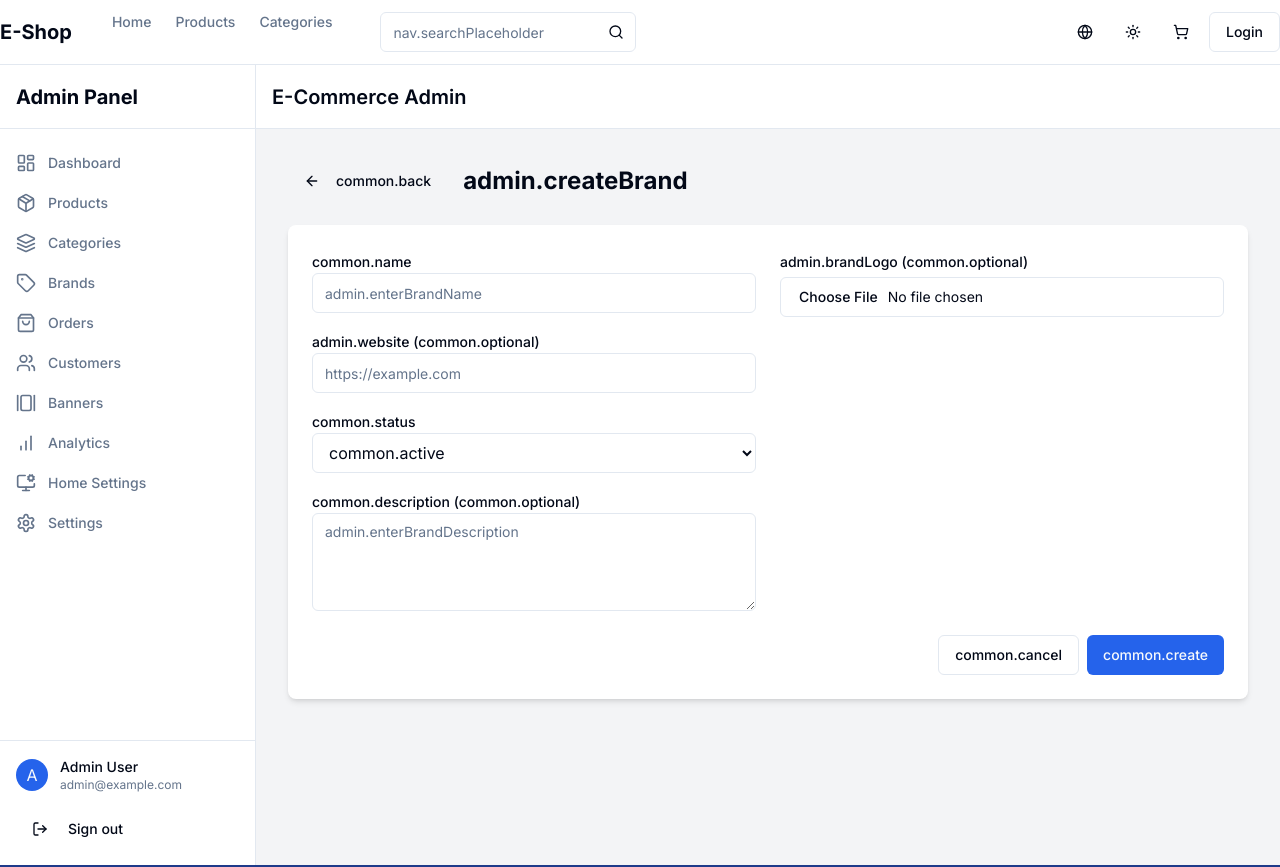
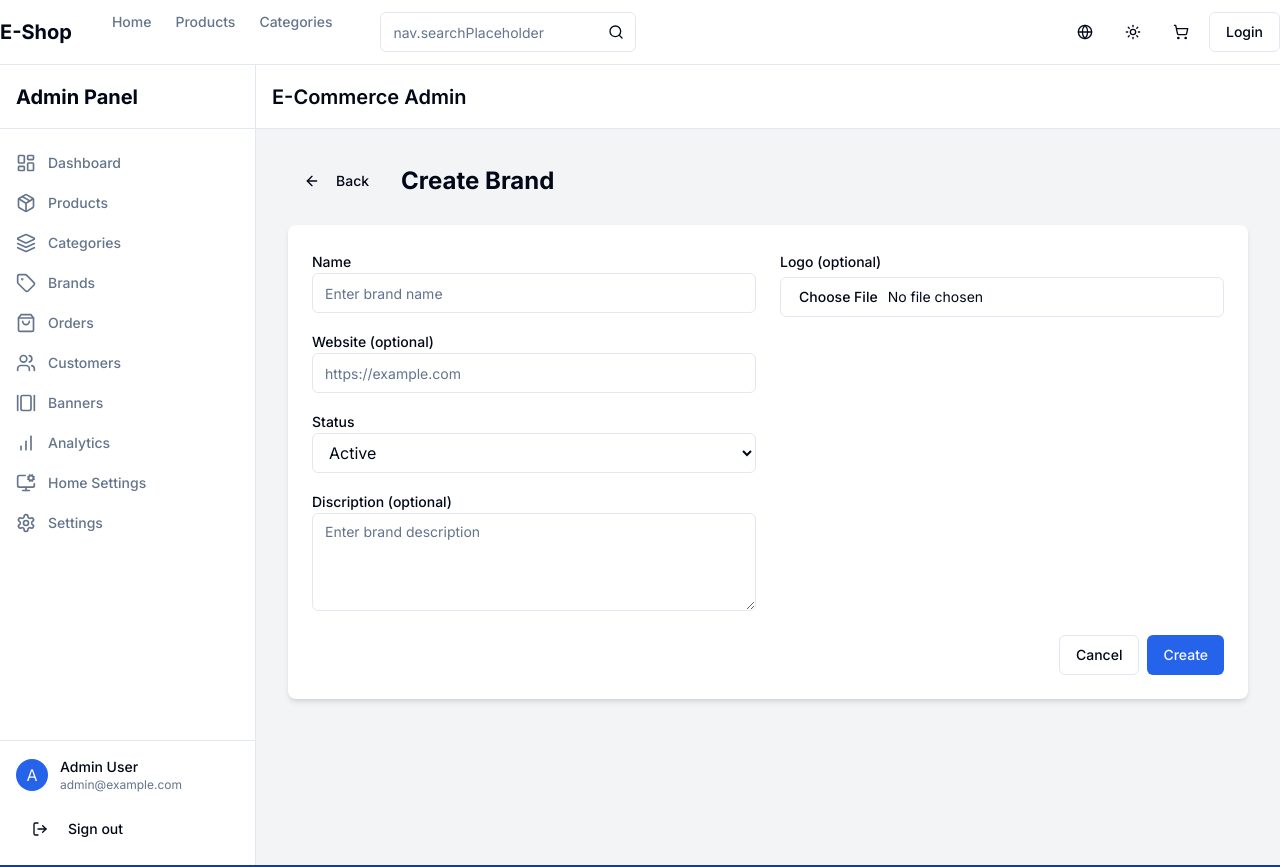
Before and after one commit to naem0/e-commerce-fontend, a Next.js app: page /admin/brands/create in a window 1280 px wide. Shown: the top 867 px of the page. Built offline with nearby package versions, Linux system fonts and the light colour scheme; no server answers.

Commit message:
refactor: replace translation keys with static text in brand and category creation pages

```diff
--- a/app/admin/brands/create/page.jsx
+++ b/app/admin/brands/create/page.jsx
@@ -66,9 +66,9 @@ export default function CreateBrandPage() {
       <div className="flex items-center mb-6">
         <Button variant="ghost" onClick={() => router.back()} className="mr-4">
           <ArrowLeft className="h-4 w-4 mr-2" />
-          {t("common.back")}
+          Back
         </Button>
-        <h1 className="text-2xl font-bold">{t("admin.createBrand")}</h1>
+        <h1 className="text-2xl font-bold">Create Brand</h1>
       </div>
 
       <div className="bg-card rounded-lg shadow-md p-6">
@@ -83,21 +83,21 @@ export default function CreateBrandPage() {
           <div className="grid grid-cols-1 md:grid-cols-2 gap-6">
             <div className="space-y-4">
               <div>
-                <Label htmlFor="name">{t("common.name")}</Label>
+                <Label htmlFor="name">Name</Label>
                 <Input
                   id="name"
                   name="name"
                   value={formData.name}
                   onChange={handleChange}
                   required
-                  placeholder={t("admin.enterBrandName")}
+                  placeholder="Enter brand name"
                   className="bg-background"
                 />
               </div>
 
               <div>
                 <Label htmlFor="website">
-                  {t("admin.website")} ({t("common.optional")})
+                  Website (optional)
                 </Label>
                 <Input
                   id="website"
@@ -111,7 +111,7 @@ export default function CreateBrandPage() {
               </div>
 
               <div>
-                <Label htmlFor="status">{t("common.status")}</Label>
+                <Label htmlFor="status">Status</Label>
                 <select
                   id="status"
                   name="status"
@@ -119,21 +119,21 @@ export default function CreateBrandPage() {
                   onChange={handleChange}
                   className="w-full border rounded-md px-3 py-2 bg-background text-foreground"
                 >
-                  <option value="active">{t("common.active")}</option>
-                  <option value="inactive">{t("common.inactive")}</option>
+                  <option value="active">Active</option>
+                  <option value="inactive">Inactive</option>
                 </select>
               </div>
 
               <div>
                 <Label htmlFor="description">
-                  {t("common.description")} ({t("common.optional")})
+                  Discription (optional)
                 </Label>
                 <Textarea
                   id="description"
                   name="description"
                   value={formData.description}
                   onChange={handleChange}
-                  placeholder={t("admin.enterBrandDescription")}
+                  placeholder="Enter brand description"
                   rows={4}
                   className="bg-background"
                 />
@@ -143,7 +143,7 @@ export default function CreateBrandPage() {
             <div className="space-y-4">
               <div>
                 <Label htmlFor="logo">
-                  {t("admin.brandLogo")} ({t("common.optional")})
+                  Logo (optional)
                 </Label>
                 <Input
                   id="logo"
@@ -154,7 +154,7 @@ export default function CreateBrandPage() {
                 />
                 {logoPreview && (
                   <div className="mt-2">
-                    <p className="text-sm text-muted-foreground mb-1">{t("common.preview")}:</p>
+                    <p className="text-sm text-muted-foreground mb-1">Preview:</p>
                     <img
                       src={logoPreview || "/placeholder.svg"}
                       alt="Brand logo preview"
@@ -168,11 +168,11 @@ export default function CreateBrandPage() {
 
           <div className="flex justify-end gap-2">
             <Button type="button" variant="outline" onClick={() => router.push("/admin/brands")}>
-              {t("common.cancel")}
+              Cancel
             </Button>
             <Button type="submit" disabled={loading}>
               {loading && <Loader2 className="mr-2 h-4 w-4 animate-spin" />}
-              {t("common.create")}
+              Create
             </Button>
           </div>
         </form>
--- a/app/admin/categories/create/page.jsx
+++ b/app/admin/categories/create/page.jsx
@@ -7,12 +7,10 @@ import { Input } from "@/components/ui/input"
 import { Textarea } from "@/components/ui/textarea"
 import { Label } from "@/components/ui/label"
 import { AlertCircle, ArrowLeft, Loader2 } from "lucide-react"
-import { useTranslation } from "@/components/language-provider"
 import { getCategories, createCategory } from "@/services/category.service"
 
 export default function CreateCategoryPage() {
   const router = useRouter()
-  const { t } = useTranslation()
   const [formData, setFormData] = useState({
     name: "",
     description: "",
@@ -81,9 +79,9 @@ export default function CreateCategoryPage() {
       <div className="flex items-center mb-6">
         <Button variant="ghost" onClick={() => router.back()} className="mr-4">
           <ArrowLeft className="h-4 w-4 mr-2" />
-          {t("common.back")}
+          Back
         </Button>
-        <h1 className="text-2xl font-bold">{t("admin.createCategory")}</h1>
+        <h1 className="text-2xl font-bold">Create Category</h1>
       </div>
 
       <div className="bg-card rounded-lg shadow-md p-6">
@@ -98,21 +96,21 @@ export default function CreateCategoryPage() {
           <div className="grid grid-cols-1 md:grid-cols-2 gap-6">
             <div className="space-y-4">
               <div>
-                <Label htmlFor="name">{t("admin.categoryName")}</Label>
+                <Label htmlFor="name">Category Name</Label>
                 <Input
                   id="name"
                   name="name"
                   value={formData.name}
                   onChange={handleChange}
                   required
-                  placeholder={t("admin.enterCategoryName")}
+                  placeholder="Enter category name"
                   className="bg-background"
                 />
               </div>
 
               <div>
                 <Label htmlFor="parent">
-                  {t("admin.parentCategory")} ({t("common.optional")})
+                  Parent Category (optional)
                 </Label>
                 <select
                   id="parent"
@@ -121,7 +119,7 @@ export default function CreateCategoryPage() {
                   onChange={handleChange}
                   className="w-full border rounded-md px-3 py-2 bg-background text-foreground"
                 >
-                  <option value="">{t("admin.noneTopLevel")}</option>
+                  <option value="">None (Top Level)</option>
                   {parentCategories.map((category) => (
                     <option key={category._id} value={category._id}>
                       {category.name}
@@ -131,7 +129,7 @@ export default function CreateCategoryPage() {
               </div>
 
               <div>
-                <Label htmlFor="status">{t("common.status")}</Label>
+                <Label htmlFor="status">Status</Label>
                 <select
                   id="status"
                   name="status"
@@ -139,21 +137,21 @@ export default function CreateCategoryPage() {
                   onChange={handleChange}
                   className="w-full border rounded-md px-3 py-2 bg-background text-foreground"
                 >
-                  <option value="active">{t("common.active")}</option>
-                  <option value="inactive">{t("common.inactive")}</option>
+                  <option value="active">Active</option>
+                  <option value="inactive">Inactive</option>
                 </select>
               </div>
 
               <div>
                 <Label htmlFor="description">
-                  {t("common.description")} ({t("common.optional")})
+                  Description (optional)
                 </Label>
                 <Textarea
                   id="description"
                   name="description"
                   value={formData.description}
                   onChange={handleChange}
-                  placeholder={t("admin.enterCategoryDescription")}
+                  placeholder="Enter category description"
                   rows={4}
                   className="bg-background"
                 />
@@ -163,7 +161,7 @@ export default function CreateCategoryPage() {
             <div className="space-y-4">
               <div>
                 <Label htmlFor="image">
-                  {t("admin.categoryImage")} ({t("common.optional")})
+                  Category Image (optional)
                 </Label>
                 <Input
                   id="image"
@@ -174,7 +172,7 @@ export default function CreateCategoryPage() {
                 />
                 {imagePreview && (
                   <div className="mt-2">
-                    <p className="text-sm text-muted-foreground mb-1">{t("common.preview")}:</p>
+                    <p className="text-sm text-muted-foreground mb-1">Preview:</p>
                     <img
                       src={imagePreview || "/placeholder.svg"}
                       alt="Category preview"
@@ -188,11 +186,11 @@ export default function CreateCategoryPage() {
 
           <div className="flex justify-end gap-2">
             <Button type="button" variant="outline" onClick={() => router.push("/admin/categories")}>
-              {t("common.cancel")}
+              Cancel
             </Button>
             <Button type="submit" disabled={loading}>
               {loading && <Loader2 className="mr-2 h-4 w-4 animate-spin" />}
-              {t("common.create")}
+              Create
             </Button>
           </div>
         </form>
```
